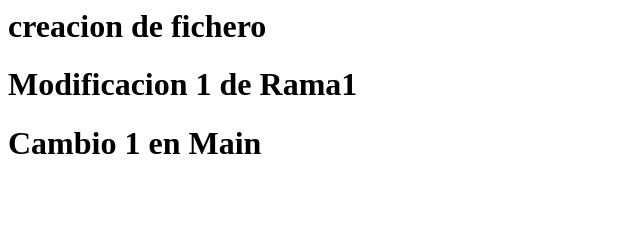
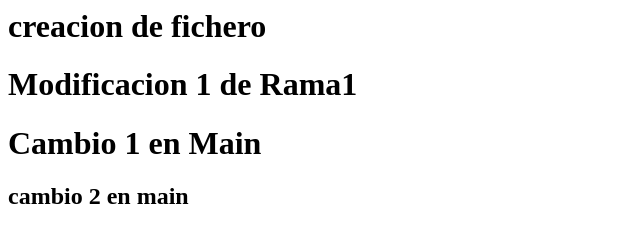
Before and after one commit to fernandojgarapps/RepositorioDemo, a plain HTML site: page index.html in a window 1280 px wide. Shown: the whole page, without its empty margins (0-640 px from the left). Drawn offline with Linux system fonts and the light colour scheme.

Commit message:
cambio 2 en main

```diff
--- a/index.html
+++ b/index.html
@@ -1,5 +1,7 @@
 <html>
     <h1>creacion de fichero</h1>
+
     <h1>Modificacion 1 de Rama1</h1>
     <h1>Cambio 1 en Main</h1>
-</html>
+    <h2>cambio 2 en main</h2>
+    </html>
```
